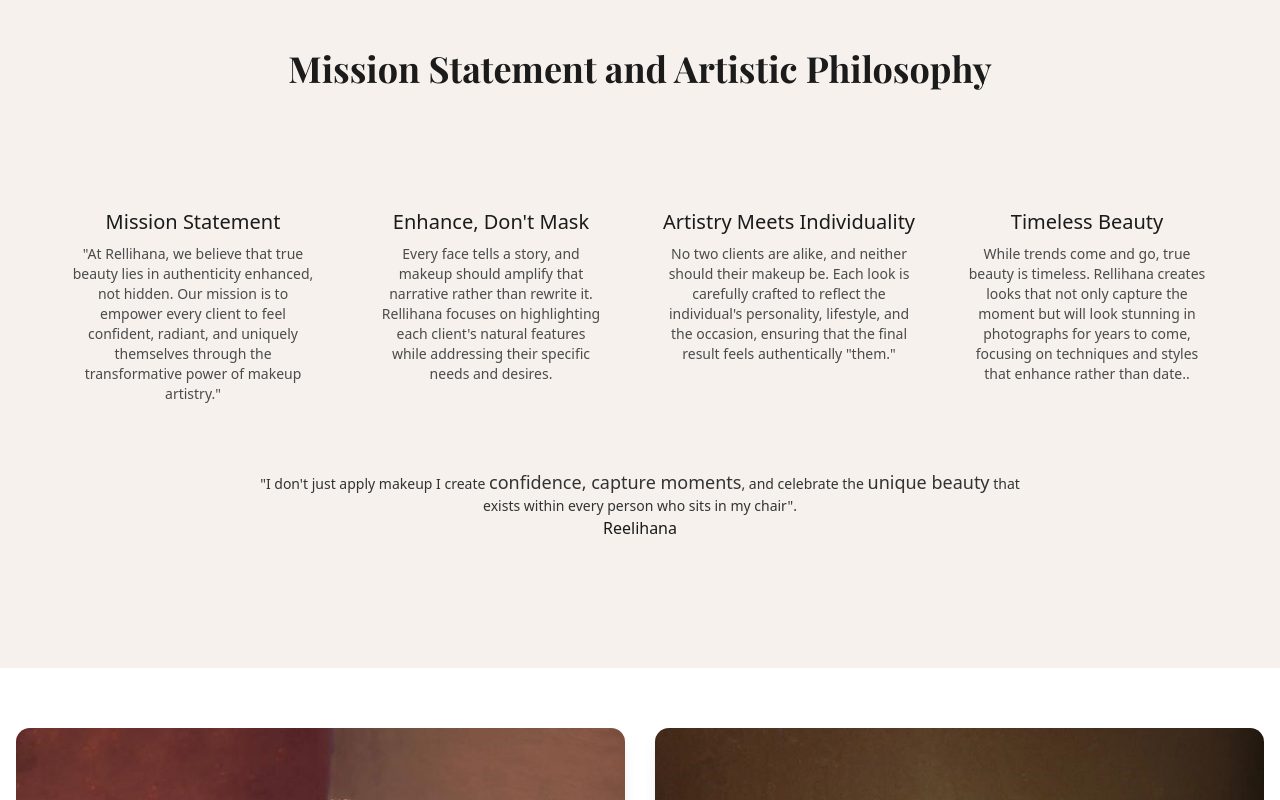
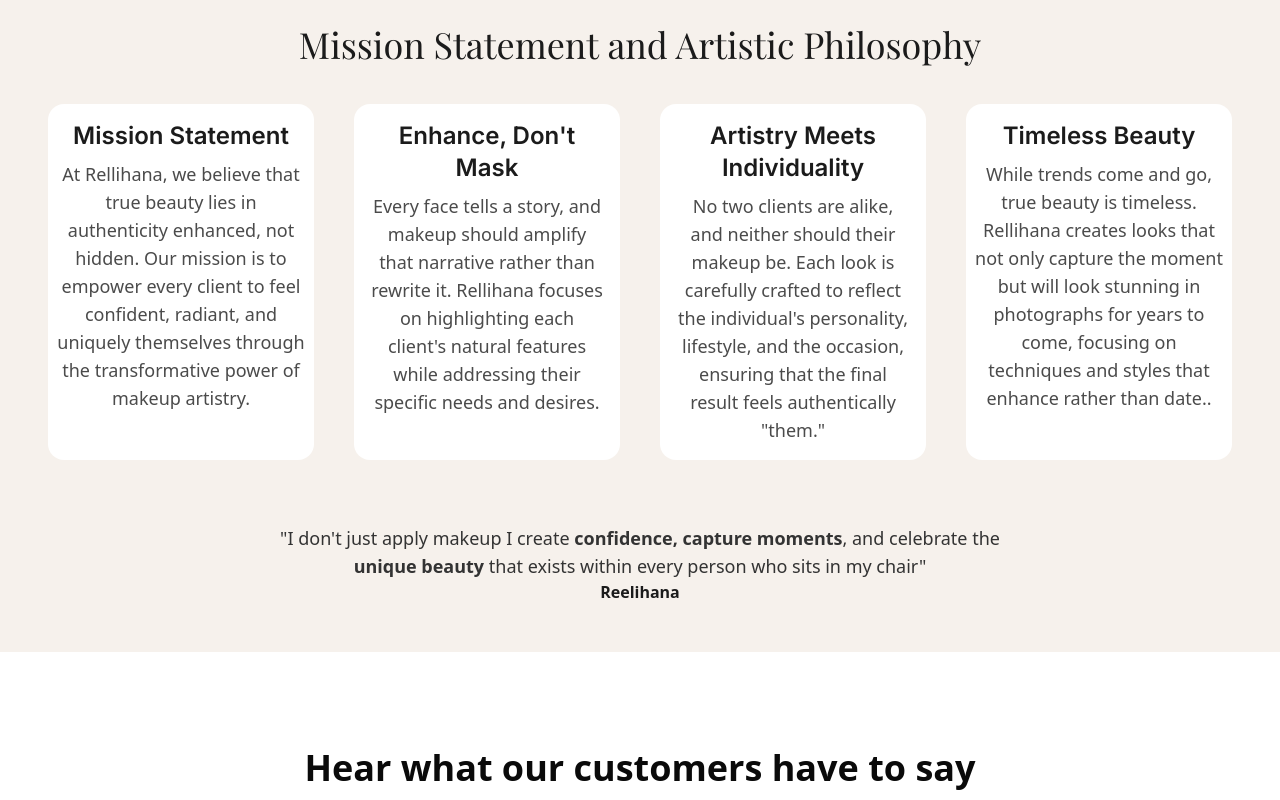
Before and after one commit to itsTari/reelihana, a Next.js app: page /portfolio in a window 1280 px wide. Shown: the part 1700-2500 px from the top of the page. Built offline with nearby package versions, Linux system fonts and the light colour scheme.

Commit message:
testimonial component

```diff
--- a/app/portfolio/page.tsx
+++ b/app/portfolio/page.tsx
@@ -1,6 +1,7 @@
 import About from '@/components/About'
 import PortfolioHeroSlider from '@/components/PortfolioHeroSlider'
 import PortfolioSlider from '@/components/PortfolioSlider'
+import Testimonial from '@/components/Testimonial'
 import React from 'react'
 
 const page = () => {
@@ -8,6 +9,7 @@ const page = () => {
     <>
         <PortfolioHeroSlider/>
         <About/>
+        <Testimonial/>
         <PortfolioSlider/>
     </>
   )
--- a/components/About.tsx
+++ b/components/About.tsx
@@ -57,10 +57,9 @@ const About = () => {
       </section>
 
       <section className="w-full bg-[#F6F1EC] text-[#1B1B1B] p-12">
-        <h1 className="h1 font-heading py-10">
+        <h1 className="h1 font-heading !font-light pb-10 pt-4">
           Mission Statement and Artistic Philosophy
         </h1>
-
         <BrandPromise/>
       </section>
     </>
--- a/components/BrandPromise.tsx
+++ b/components/BrandPromise.tsx
@@ -2,21 +2,21 @@ import React from "react";
 
 const BrandPromise = () => {
   return (
-    <section className="bg-[#F6F1EC] text-[#1B1B1B] py-20 text-center">
-      <div className=" relative grid gap-10 md:grid-cols-2 lg:grid-cols-4 max-w-6xl mx-auto">
-        <div className="relative flex flex-col items-center text-center px-2">
-          <h3 className="text-xl font-medium mb-2">Mission Statement</h3>
-          <p className="text-sm text-[#4B4B4B]">
-           "At Rellihana, we believe that true beauty lies in authenticity
+    <section className="bg-[#F6F1EC] text-[#1B1B1B] text-center">
+      <div className=" relative grid gap-10 md:grid-cols-2 lg:grid-cols-4  mx-auto">
+        <div className="bg-white rounded-2xl p-4 flex flex-col items-center text-center px-2">
+          <h3 className="text-2xl font-extrabold font-body mb-2">Mission Statement</h3>
+          <p className="text-lg text-[#4B4B4B]">
+           At Rellihana, we believe that true beauty lies in authenticity
               enhanced, not hidden. Our mission is to empower every client to
               feel confident, radiant, and uniquely themselves through the
-              transformative power of makeup artistry."
+              transformative power of makeup artistry.
           </p>
         </div>
 
-        <div className="flex flex-col items-center text-center px-4">
-          <h3 className="text-xl font-medium mb-2">Enhance, Don't Mask</h3>
-          <p className="text-sm text-[#4B4B4B]">
+        <div className="bg-white rounded-2xl p-4 flex flex-col items-center text-center px-4">
+          <h3 className="text-2xl font-extrabold font-body mb-2">Enhance, Don't Mask</h3>
+          <p className="text-lg text-[#4B4B4B]">
            Every face tells a story, and makeup should amplify that narrative
               rather than rewrite it. Rellihana focuses on highlighting each
               client's natural features while addressing their specific needs
@@ -24,9 +24,9 @@ const BrandPromise = () => {
           </p>
         </div>
 
-        <div className="flex flex-col items-center text-center">
-          <h3 className="text-xl font-medium mb-2">Artistry Meets Individuality</h3>
-          <p className="text-sm text-[#4B4B4B]">
+        <div className="bg-white rounded-2xl p-4 flex flex-col items-center text-center">
+          <h3 className="text-2xl font-extrabold font-body mb-2">Artistry Meets Individuality</h3>
+          <p className="text-lg text-[#4B4B4B]">
            No two clients are alike, and neither should their makeup be. Each
               look is carefully crafted to reflect the individual's personality,
               lifestyle, and the occasion, ensuring that the final result feels
@@ -34,9 +34,9 @@ const BrandPromise = () => {
           </p>
         </div>
 
-        <div className="flex flex-col items-center text-center px-2">
-          <h3 className="text-xl font-medium mb-2">Timeless Beauty</h3>
-          <p className="text-sm text-[#4B4B4B]">
+        <div className="bg-white rounded-2xl p-4 flex flex-col items-center text-center px-2">
+          <h3 className="text-2xl font-extrabold font-body mb-2">Timeless Beauty</h3>
+          <p className="text-lg text-[#4B4B4B]">
            While trends come and go, true beauty is timeless. Rellihana
               creates looks that not only capture the moment but will look
               stunning in photographs for years to come, focusing on techniques
@@ -45,10 +45,10 @@ const BrandPromise = () => {
         </div>
       </div>
 
-      <p className="mt-16 max-w-3xl mx-auto text-sm text-[#333]">
-       "I don&apos;t just apply makeup I create <span className="text-lg">confidence, capture moments</span>, and celebrate the <span className="text-lg">unique beauty</span> that exists within every person who sits in my chair".
+      <p className="mt-16 max-w-3xl mx-auto text-sm md:text-lg text-[#333]">
+       "I don&apos;t just apply makeup I create <span className="font-bold">confidence, capture moments</span>, and celebrate the <span className="font-bold">unique beauty</span> that exists within every person who sits in my chair"
       </p>
-      <p>Reelihana</p>
+      <p className="font-bold">Reelihana</p>
     </section>
   );
 };
--- /dev/null
+++ b/components/Testimonial.tsx
@@ -0,0 +1,26 @@
+import { testimonial } from '@/constants'
+import React from 'react'
+
+const Testimonial = () => {
+  return (
+    <section className='flex flex-col items-center justify-center p-12'>
+        <h1 className='h1 py-12'>Hear what our customers have to say</h1>
+
+        <div className='flex flex-col md:flex-row gap-8'>
+            {testimonial.map((comment)=> (
+                <div key={comment.id} className='flex flex-col md:flex-row items-center justify-center gap-8'>
+                    <img src={comment.image} alt={comment.name} className='rounded-xl md:max-w-[350px] animate-from-top '/>
+                    <div className='bg-[#F6F1EC] max-w-[340px] rounded-lg animate-from-bottom'>
+                        <div className='p-4'>
+                            <p className='text-[19px]'>{comment.message}</p>
+                        </div>
+                        <div className='bg-black text-white text-center p-4 text-2xl rounded-b-xl'>{comment.name}</div>
+                    </div>
+                </div>
+            ))}
+        </div>
+    </section>
+  )
+}
+
+export default Testimonial
--- a/constants/index.ts
+++ b/constants/index.ts
@@ -28,53 +28,16 @@
     }
   ];
 
-  export const portfolio = [
-    { id: 1, title: 'Glamorous Look', image: '✨', category: 'Evening' },
-    { id: 2, title: 'Natural Bridal', image: '🌸', category: 'Bridal' },
-    { id: 3, title: 'Bold & Beautiful', image: '💄', category: 'Special Event' },
-    { id: 4, title: 'Soft Glow', image: '🌟', category: 'Daily' }
-  ];
+  // export const portfolio = [
+  //   { id: 1, title: 'Glamorous Look', image: '✨', category: 'Evening' },
+  //   { id: 2, title: 'Natural Bridal', image: '🌸', category: 'Bridal' },
+  //   { id: 3, title: 'Bold & Beautiful', image: '💄', category: 'Special Event' },
+  //   { id: 4, title: 'Soft Glow', image: '🌟', category: 'Daily' }
+  // ];
 
 
-  type Look= {
-  image: string;
-  title: string;
-  description: string;
-};
 
-export const makeupLooks: Look[] = [
-  {
-    image: "/sample-6.jpg",
-    title: "Glam Night",
-    description: "A bold red lip with smoky eyes for a night out."
-  },
-  {
-    image: "/sample-5.jpg",
-    title: "Bridal Beauty",
-    description: "Soft, radiant glow with neutral tones for weddings."
-  },
-  {
-    image: "/sample-3.jpg",
-    title: "Editorial Chic",
-    description: "Creative and vibrant colors perfect for photo shoots."
-  },
-  {
-    image: "/sample-2.jpeg",
-    title: "Natural Day Look",
-    description: "Subtle tones for everyday beauty and freshness."
-  },
-  {
-    image: "/sample-6.jpg",
-    title: "Party Glitter",
-    description: "Shimmer and sparkles that shine at every party."
-  },
-  {
-    image: "/sample-3.jpg",
-    title: "Editorial Chic",
-    description: "Creative and vibrant colors perfect for photo shoots."
-  },
-];
-
+// home page
 export const imageLinks = [
   { href: "/portfolio", image: "/sample-5.jpg", alt: "linkImg1", title:'Explore Our Gallary' },
   { href: "/portfolio", image: "/sample-3.jpg", alt: "linkImg2", title:'Our Story' },
@@ -126,3 +89,59 @@ export const slides = [
       cta: 'Learn More'
     }
   ];
+
+  // testimonial slider
+  export const testimonial = [
+    {
+      id:'1',
+      image:'/sample-3.jpg',
+      message:`“Reelihana's makeup services are in a league of their own! From the moment she starts working, you can tell you're in the hands of a true professional. Her attention to detail is incredible, and she has this gift for knowing exactly what will look best on you. The makeup lasts all day and photographs beautiful. I always get so many compliments! ”`,
+      name:'Henpee'
+    },
+    {
+      id:'2',
+      image:'/sample-3.jpg',
+      message:`“I've never felt more stunning than after having my makeup done by Reelihana! Her artistry is exceptional every brushstroke is precise and the final result is always breathtaking. She has this amazing ability to enhance your natural beauty while creating exactly the look you envision.”`,
+      name:'Ijay'
+    }
+  ]
+
+    // gallary
+//   type Look= {
+//   image: string;
+//   title: string;
+//   description: string;
+// };
+
+export const makeupLooks = [
+  {
+    image: "/sample-6.jpg",
+    title: "Glam Night",
+    description: "A bold red lip with smoky eyes for a night out."
+  },
+  {
+    image: "/sample-5.jpg",
+    title: "Bridal Beauty",
+    description: "Soft, radiant glow with neutral tones for weddings."
+  },
+  {
+    image: "/sample-3.jpg",
+    title: "Editorial Chic",
+    description: "Creative and vibrant colors perfect for photo shoots."
+  },
+  {
+    image: "/sample-2.jpeg",
+    title: "Natural Day Look",
+    description: "Subtle tones for everyday beauty and freshness."
+  },
+  {
+    image: "/sample-6.jpg",
+    title: "Party Glitter",
+    description: "Shimmer and sparkles that shine at every party."
+  },
+  {
+    image: "/sample-3.jpg",
+    title: "Editorial Chic",
+    description: "Creative and vibrant colors perfect for photo shoots."
+  },
+];
```
